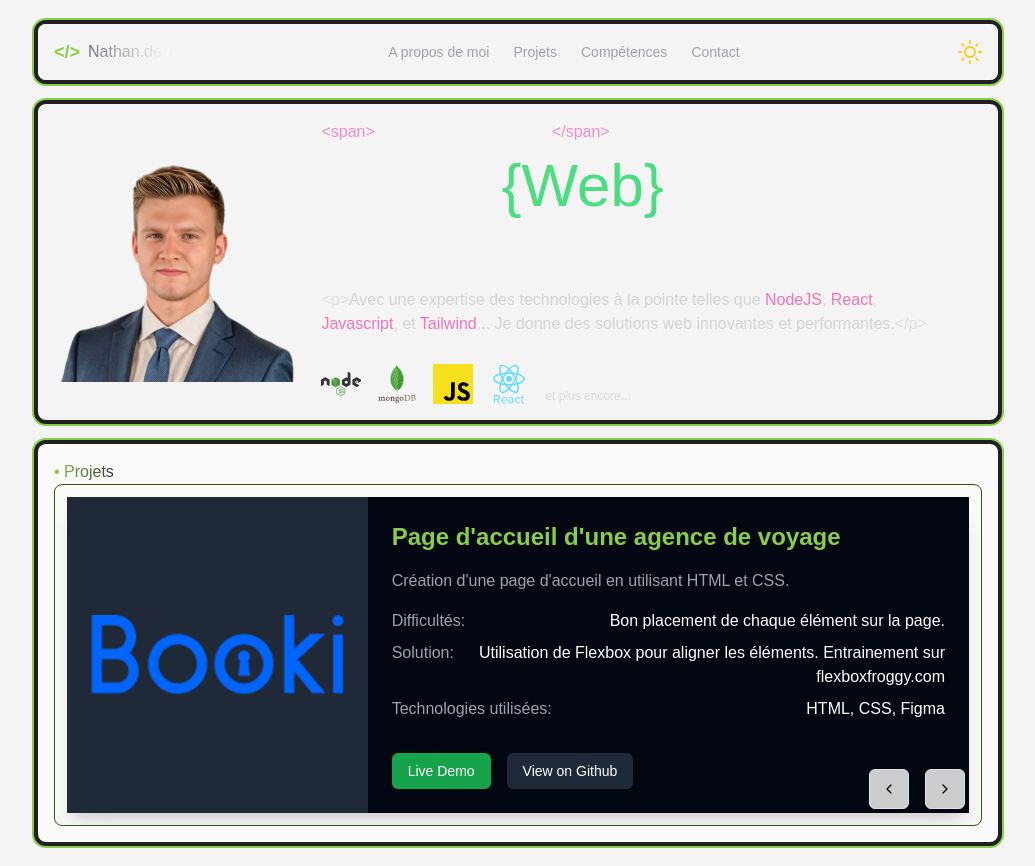
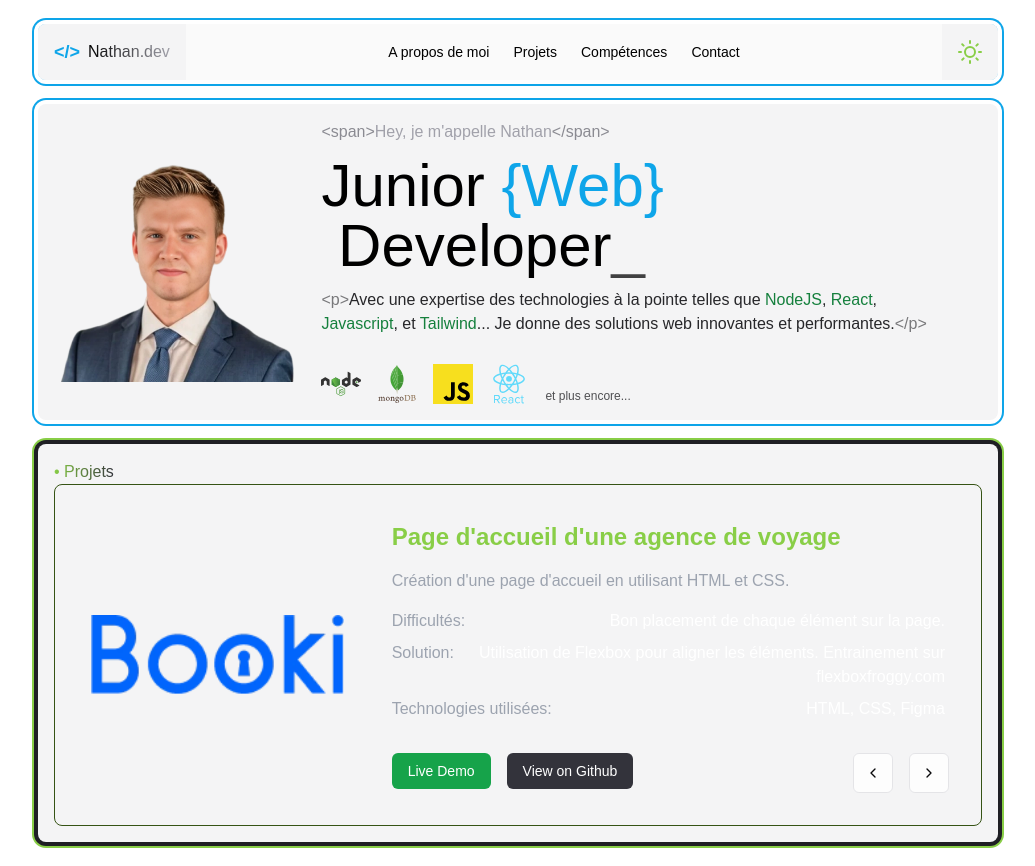
Before and after one commit to BinaryZoboo/portfolio, a React (Vite) app: page / in a window 1280 px wide. Shown: the whole page, without its empty margins (122-1157 px from the left). Built offline with nearby package versions, Linux system fonts and the light colour scheme.

Commit message:
couleuring nav + aboutme

```diff
--- a/public/data/projects.json
+++ b/public/data/projects.json
@@ -8,6 +8,15 @@
     "technologies": ["HTML", "CSS", "Figma"],
     "demoUrl": "https://binaryzoboo.github.io/Booki/",
     "githubUrl": "https://github.com/BinaryZoboo/Booki"
+  },
+  {
+    "image": "../assets/sophiebluel.webp",
+    "title": "Page d'accueil d'une agence de voyage",
+    "description": "Création d'une page d'accueil en utilisant HTML et CSS.",
+    "difficulty": "Bon placement de chaque élément sur la page.",
+    "soluce": "Utilisation de Flexbox pour aligner les éléments. Entrainement sur flexboxfroggy.com",
+    "technologies": ["HTML", "CSS", "JS", "Figma"],
+    "githubUrl": "https://github.com/BinaryZoboo/portfolio_architecte"
   },
   {
     "image": "../assets/booki.webp",
@@ -26,17 +35,6 @@
     "difficulty": "Bon placement de chaque élément sur la page.",
     "soluce": "Utilisation de Flexbox pour aligner les éléments. Entrainement sur flexboxfroggy.com",
     "technologies": ["HTML", "CSS", "Figma"],
-    "demoUrl": "https://binaryzoboo.github.io/Booki/",
-    "githubUrl": "https://github.com/BinaryZoboo/Booki"
-  },
-  {
-    "image": "../assets/booki.webp",
-    "title": "Page d'accueil d'une agence de voyage",
-    "description": "Création d'une page d'accueil en utilisant HTML et CSS.",
-    "difficulty": "Bon placement de chaque élément sur la page.",
-    "soluce": "Utilisation de Flexbox pour aligner les éléments. Entrainement sur flexboxfroggy.com",
-    "technologies": ["HTML", "CSS", "Figma"],
-    "demoUrl": "https://binaryzoboo.github.io/Booki/",
     "githubUrl": "https://github.com/BinaryZoboo/Booki"
   }
 ]
--- a/src/components/Aboutme.jsx
+++ b/src/components/Aboutme.jsx
@@ -2,7 +2,7 @@ import { Element } from "react-scroll";
 
 export default function Aboutme() {
   return (
-    <div className="mx-auto my-6 flex h-auto w-full flex-col items-center rounded-lg bg-zinc-100 p-4 ring-2 ring-atlantis ring-offset-4 ring-offset-regal-zinc-300 md:w-3/4 dark:bg-regal-zinc-200">
+    <div className="mx-auto my-6 flex h-auto w-full flex-col items-center rounded-lg bg-zinc-100 p-4 ring-2 ring-sky-500 ring-offset-4 ring-offset-inherit md:w-3/4 dark:bg-regal-zinc-100 dark:ring-atlantis dark:ring-offset-regal-zinc-300">
       <Element className="hidden self-start" name="aboutme"></Element>
       <div className="flex w-full flex-col items-center space-y-6 sm:flex-row sm:space-y-0">
         {/* Image Section */}
@@ -16,27 +16,32 @@ export default function Aboutme() {
 
         {/* Text Section */}
         <div className="flex w-full flex-col space-y-3 text-center sm:w-2/3 sm:text-left">
-          <p className="text-zinc-100">
-            <span className="text-pink-400 opacity-80">{"<span>"}</span>Hey, je
+          <p className="text-zinc-400">
+            <span className="text-zinc-500 opacity-80">{"<span>"}</span>Hey, je
             m&apos;appelle Nathan
-            <span className="text-pink-400 opacity-80">{"</span>"}</span>
+            <span className="text-zinc-500 opacity-80">{"</span>"}</span>
           </p>
 
-          <h1 className="text-balance text-4xl font-bold text-zinc-100 md:text-5xl lg:text-6xl">
-            <p className="flex flex-wrap text-zinc-100 ">
-              Junior&nbsp;<span className="text-green-400">{"{Web}"}</span>
+          <h1 className="text-balance text-4xl font-bold text-black md:text-5xl lg:text-6xl dark:text-white">
+            <p className="flex flex-wrap text-black dark:text-white">
+              Junior&nbsp;
+              <span className="text-sky-500 dark:text-atlantis">{"{Web}"}</span>
               &nbsp;Developer<span className="animate-pulse">_</span>
             </p>
           </h1>
 
-          <div className="font-mono text-zinc-300">
+          <div className="font-mono text-zinc-800 dark:text-zinc-300">
             <span className="opacity-60">{"<p>"}</span>
             Avec une expertise des technologies à la pointe telles que
-            <span className="text-pink-400"> NodeJS</span>,
-            <span className="text-pink-400"> React</span>,
-            <span className="text-pink-400"> Javascript</span>, et
-            <span className="text-pink-400"> Tailwind</span>... Je donne des
-            solutions web innovantes et performantes.
+            <span className="text-green-700 dark:text-atlantis"> NodeJS</span>,
+            <span className="text-green-700 dark:text-atlantis"> React</span>,
+            <span className="text-green-700 dark:text-atlantis">
+              {" "}
+              Javascript
+            </span>
+            , et
+            <span className="text-green-700 dark:text-atlantis"> Tailwind</span>
+            ... Je donne des solutions web innovantes et performantes.
             <span className="opacity-60">{"</p>"}</span>
           </div>
 
@@ -50,11 +55,12 @@ export default function Aboutme() {
             ].map((icon, index) => (
               <img
                 key={index}
-                className="flex size-10 items-center justify-center text-zinc-300"
+                className="size-10 text-zinc-400 dark:text-zinc-300"
                 src={`../../assets/${icon}`}
+                alt={`Logo ${icon}`}
               ></img>
             ))}
-            <div className="flex items-end text-xs text-zinc-300 opacity-80">
+            <div className="flex items-end text-xs text-zinc-800 opacity-80 dark:text-zinc-300">
               et plus encore...
             </div>
           </div>
--- a/src/components/CardProjects.jsx
+++ b/src/components/CardProjects.jsx
@@ -1,4 +1,16 @@
 import PropTypes from "prop-types";
+
+const ProjectDetailRow = ({ label, value }) => (
+  <div className="flex flex-col justify-between md:flex-row">
+    <span className="text-gray-400">{label}:</span>
+    <span className="md:text-right">{value}</span>
+  </div>
+);
+
+ProjectDetailRow.propTypes = {
+  label: PropTypes.string.isRequired,
+  value: PropTypes.string.isRequired,
+};
 
 export default function CardProject({
   image,
@@ -10,46 +22,53 @@ export default function CardProject({
   demoUrl,
   githubUrl,
 }) {
+  const buttonClass =
+    "inline-flex items-center gap-2 rounded-md px-4 py-2 transition-colors";
+  const demoButtonClass = `${buttonClass} bg-green-600 hover:bg-green-700`;
+
   return (
-    <div className="mx-auto w-full overflow-hidden bg-gray-950 text-white shadow-xl">
-      <div className="flex flex-col md:flex-row">
-        {/* Left side - Image placeholder */}
-        <div className="items-center justify-center bg-gray-800 p-6 md:flex md:w-1/3">
+    <div className="mx-auto w-full overflow-hidden bg-zinc-100 text-white dark:bg-regal-zinc-200">
+      <div className="flex flex-col lg:flex-row">
+        <div className="items-center justify-center p-6 md:flex lg:w-1/3 dark:bg-regal-zinc-200">
           <img
             src={image}
+            alt={`${title} project image`}
+            onError={(e) => {
+              e.target.onerror = null;
+              e.target.src = "/path/to/fallback/image.jpg";
+            }}
             className="flex w-full items-center justify-center object-fill text-lg font-bold text-white"
           />
         </div>
-        {/* Right side - Project info */}
-        <div className="space-y-4 p-6 pb-20 sm:pb-6 md:w-2/3">
+        <div className="space-y-4 p-6 sm:pb-6 lg:w-2/3">
           <h2 className="text-2xl font-bold text-atlantis">{title}</h2>
           <p className="text-gray-400">{description}</p>
-
           <div className="space-y-2">
-            <div className="flex flex-col justify-between md:flex-row">
-              <span className="text-gray-400">Difficultés:</span>
-              <span className="md:text-right">{difficulty}</span>
-            </div>
-            <div className="flex flex-col justify-between md:flex-row">
-              <span className="text-gray-400">Solution:</span>
-              <span className="md:text-right">{soluce}</span>
-            </div>
-            <div className="flex flex-col justify-between md:flex-row">
-              <span className="text-gray-400">Technologies utilisées:</span>
-              <span className="md:text-right">{technologies.join(", ")}</span>
-            </div>
+            <ProjectDetailRow label="Difficultés" value={difficulty} />
+            <ProjectDetailRow label="Solution" value={soluce} />
+            <ProjectDetailRow
+              label="Technologies utilisées"
+              value={technologies.join(", ")}
+            />
           </div>
-
           <div className="flex gap-4 pt-4">
-            <a
-              href={demoUrl}
-              className="inline-flex items-center gap-2 rounded-md bg-green-600 px-4 py-2 transition-colors hover:bg-green-700"
-            >
-              <span className="text-sm">Live Demo</span>
-            </a>
+            {demoUrl && (
+              <a
+                href={demoUrl}
+                target="_blank"
+                rel="noopener noreferrer"
+                aria-label="Live demo of the project"
+                className={demoButtonClass}
+              >
+                <span className="text-sm">Live Demo</span>
+              </a>
+            )}
             <a
               href={githubUrl}
-              className="inline-flex items-center gap-2 rounded-md bg-gray-800 px-4 py-2 transition-colors hover:bg-gray-700"
+              target="_blank"
+              rel="noopener noreferrer"
+              aria-label="View project on Github"
+              className="inline-flex items-center rounded-md bg-regal-zinc-100 px-4 py-2 transition-colors hover:bg-regal-zinc-300"
             >
               <span className="text-sm">View on Github</span>
             </a>
@@ -60,7 +79,6 @@ export default function CardProject({
   );
 }
 
-// Définition des types de props pour CardProject
 CardProject.propTypes = {
   image: PropTypes.string.isRequired,
   title: PropTypes.string.isRequired,
@@ -68,6 +86,6 @@ CardProject.propTypes = {
   difficulty: PropTypes.string.isRequired,
   soluce: PropTypes.string.isRequired,
   technologies: PropTypes.arrayOf(PropTypes.string).isRequired,
-  demoUrl: PropTypes.string.isRequired,
+  demoUrl: PropTypes.string,
   githubUrl: PropTypes.string.isRequired,
 };
--- a/src/components/Navbar.jsx
+++ b/src/components/Navbar.jsx
@@ -6,7 +6,7 @@ import { Link } from "react-scroll";
 const NavLink = ({ to, children }) => (
   <Link
     to={to}
-    className="text-sm text-zinc-400 transition-colors hover:text-zinc-100 active:text-zinc-100"
+    className="text-sm text-black transition-colors hover:text-sky-500 active:text-zinc-400 dark:text-zinc-300 dark:hover:text-atlantis"
   >
     {children}
   </Link>
@@ -35,7 +35,7 @@ IconButton.propTypes = {
 // Composant DarkModeButton pour le mode sombre
 const DarkModeButton = ({ children, onClick, ariaLabel }) => (
   <button
-    className="flex size-full items-center justify-center text-yellow-400 transition-colors hover:text-yellow-500 dark:text-sky-500 dark:hover:text-sky-300"
+    className="flex size-full items-center justify-center text-atlantis transition-colors hover:text-lime-800 dark:text-sky-500 dark:hover:text-sky-300"
     onClick={onClick}
     aria-label={ariaLabel}
   >
@@ -58,10 +58,10 @@ export default function Navbar() {
   };
 
   return (
-    <header className="sticky top-2 z-10 mx-auto w-full overflow-hidden rounded-lg ring-2 ring-atlantis ring-offset-4 ring-offset-regal-zinc-300 md:w-3/4">
+    <header className="sticky top-2 z-10 mx-auto w-full overflow-hidden rounded-lg ring-2 ring-sky-500 ring-offset-4 ring-offset-inherit md:w-3/4 dark:ring-atlantis dark:ring-offset-regal-zinc-300">
       <div className="flex h-14 w-full items-center justify-between bg-zinc-100 md:mx-auto dark:bg-regal-zinc-100">
         {/* IconButton pour le menu hamburger */}
-        <div className="flex h-full items-center px-4 md:hidden ">
+        <div className="flex h-full items-center  px-4 md:hidden ">
           <IconButton
             onClick={() => setIsMenuOpen(!isMenuOpen)}
             ariaLabel="Toggle menu"
@@ -101,16 +101,16 @@ export default function Navbar() {
 
         {/* Logo Section */}
         <Link to="/" className="flex items-center gap-2 px-4 text-zinc-100 ">
-          <span className=" font-mono text-lg font-extrabold text-atlantis">
+          <span className=" font-mono text-lg font-extrabold text-sky-500 dark:text-atlantis">
             &lt;/&gt;
           </span>
-          <span className="bg-gradient-to-r from-zinc-500 to-white bg-clip-text text-transparent dark:from-white dark:to-zinc-500">
+          <span className="bg-gradient-to-r from-black to-zinc-400 bg-clip-text text-transparent dark:from-white dark:to-zinc-500">
             Nathan.dev
           </span>
         </Link>
 
         {/* Nav Links pour desktop */}
-        <nav className="hidden size-full cursor-pointer items-center justify-center space-x-6 bg-zinc-100 md:flex dark:bg-regal-zinc-200">
+        <nav className="hidden size-full cursor-pointer items-center justify-center space-x-6 bg-zinc-50 md:flex dark:bg-regal-zinc-200">
           <NavLink to="aboutme">A propos de moi</NavLink>
           <NavLink to="project">Projets</NavLink>
           <NavLink to="skills">Compétences</NavLink>
@@ -161,7 +161,7 @@ export default function Navbar() {
 
       {/* Menu mobile */}
       {isMenuOpen && (
-        <nav className="flex cursor-pointer flex-col items-center space-y-4 border-t border-atlantis bg-zinc-100 py-4 md:hidden dark:bg-regal-zinc-200">
+        <nav className="flex cursor-pointer flex-col items-center space-y-4 border-t border-sky-500 bg-zinc-50 py-4 md:hidden dark:border-atlantis dark:bg-regal-zinc-200">
           <NavLink to="aboutme">A propos de moi</NavLink>
           <NavLink to="project">Projets</NavLink>
           <NavLink to="skills">Compétences</NavLink>
--- a/src/components/ProjectsCarousel.jsx
+++ b/src/components/ProjectsCarousel.jsx
@@ -31,7 +31,7 @@ export default function ProjectsCarousel() {
   };
 
   return (
-    <div className="mx-auto flex flex-col items-center rounded-lg bg-zinc-50 p-4 ring-2 ring-atlantis ring-offset-4 ring-offset-regal-zinc-300 md:w-3/4  dark:bg-regal-zinc-200">
+    <div className="mx-auto flex flex-col items-center rounded-lg bg-zinc-100 p-4 ring-2 ring-atlantis ring-offset-4 ring-offset-regal-zinc-300 md:w-3/4  dark:bg-regal-zinc-200">
       <Element className="self-start" name="project">
         <h2 className="bg-gradient-to-r from-atlantis to-regal-zinc-100 bg-clip-text text-transparent dark:from-atlantis dark:to-lime-800">
           • Projets
@@ -62,7 +62,8 @@ export default function ProjectsCarousel() {
         </div>
 
         {/* Boutons de navigation */}
-        <div className="absolute bottom-4 right-0 flex items-center justify-center space-x-4 px-4">
+        <div className="absolute bottom-8 right-4 items-center justify-center space-x-4 px-4">
+          {/* Boutons de navigation */}
           <Button
             variant="outline"
             size="icon"
--- a/src/pages/Home.jsx
+++ b/src/pages/Home.jsx
@@ -4,7 +4,7 @@ import ProjectsCarousel from "../components/ProjectsCarousel";
 
 const Home = () => {
   return (
-    <div className="bg-zinc-100 p-6 md:px-0 dark:bg-regal-zinc-300">
+    <div className="p-6 md:px-0 dark:bg-regal-zinc-300">
       <Navbar />
       <Aboutme />
       <ProjectsCarousel />
--- a/tailwind.config.js
+++ b/tailwind.config.js
@@ -10,7 +10,6 @@ export default {
         "regal-zinc-200": "#272730",
         "regal-zinc-100": "#33333b",
         atlantis: "#89ce47",
-        "blue-ribbon": "#0065fc",
         background: "hsl(var(--background))",
         foreground: "hsl(var(--foreground))",
         card: {
```
Also changed, not shown: public/assets/Tailwind_CSS_Logo.svg.webp (deleted), public/assets/sophiebluel.webp (added).
